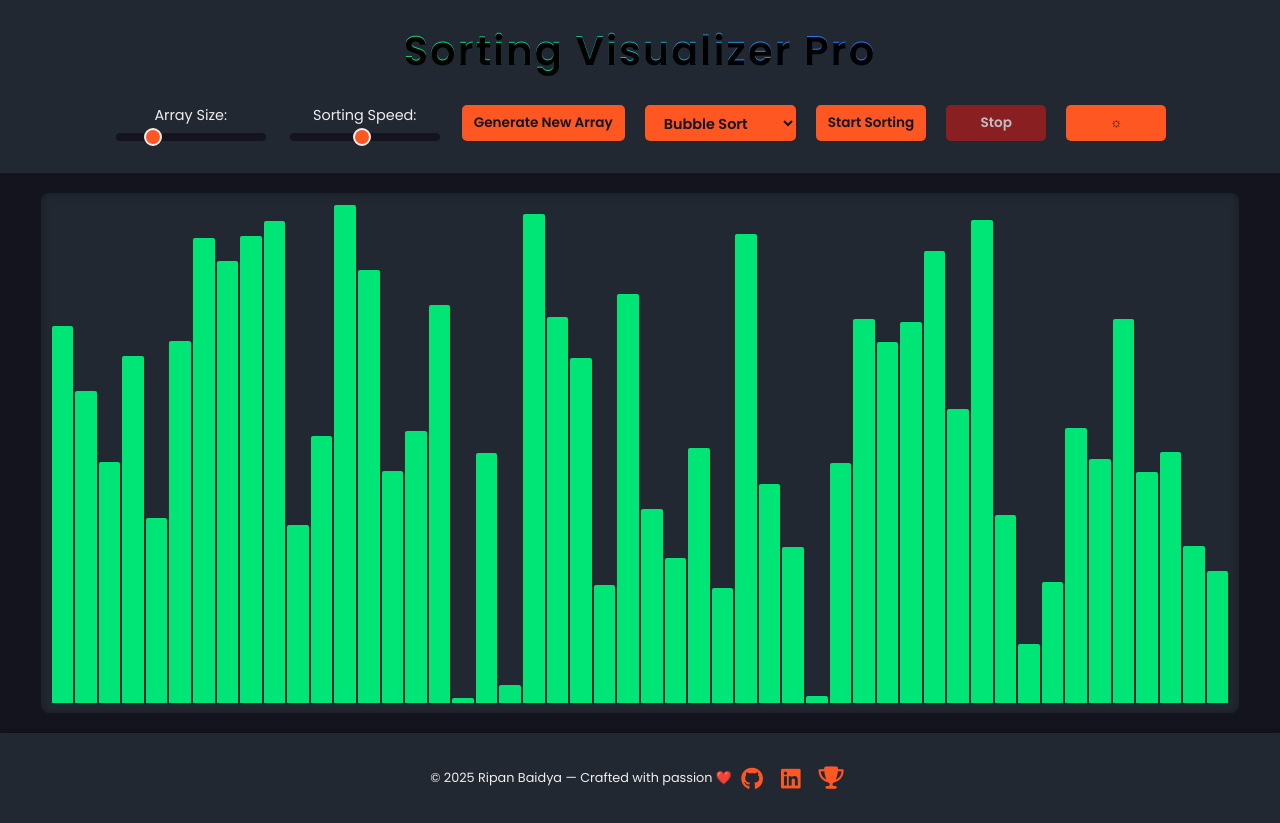
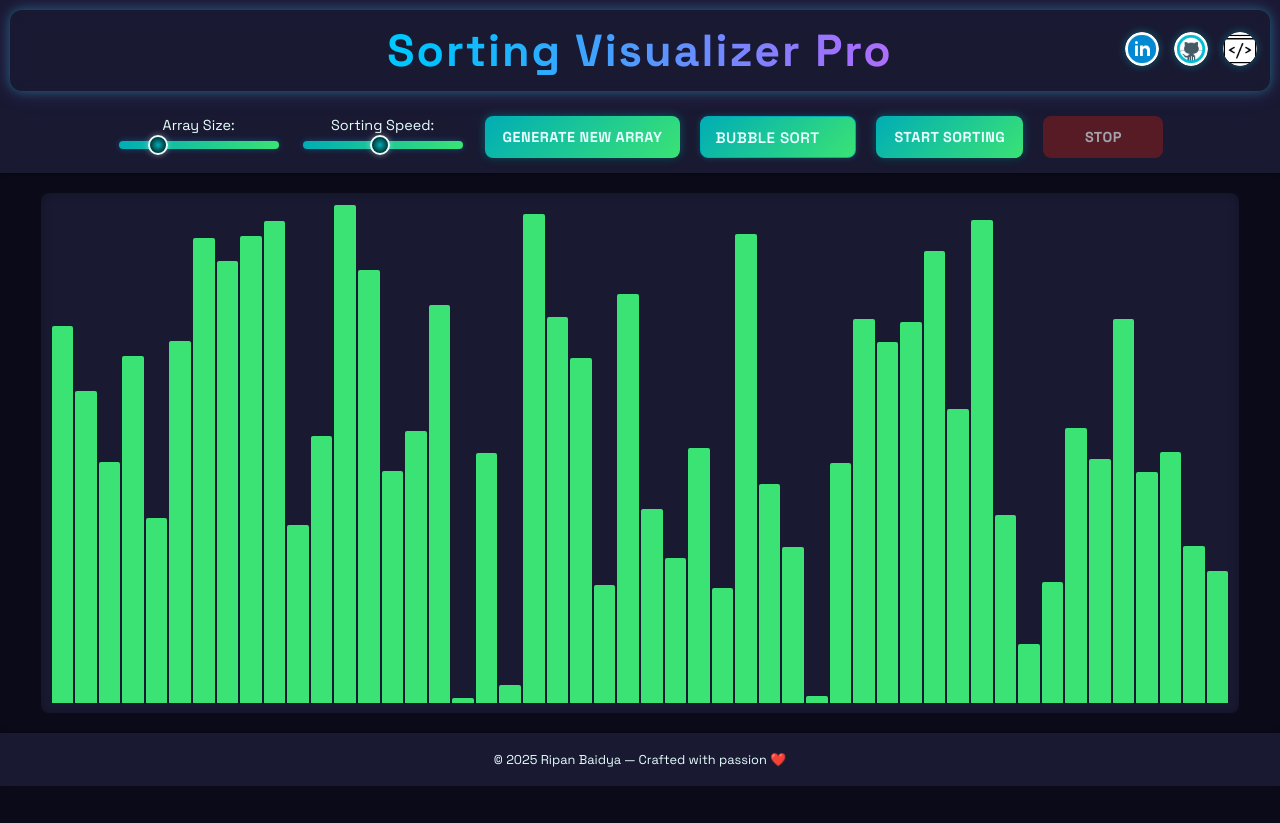
Before and after one commit to baidya-ripan-024/sorting-visualizer, a plain HTML site: page index.html in a window 1280 px wide. After the commit the page ends 800 px from the top, so only its background shows below. Drawn offline with Linux system fonts and the light colour scheme.

Commit message:
improved styles

```diff
--- a/index.html
+++ b/index.html
@@ -6,13 +6,25 @@
     <meta name="viewport" content="width=device-width, initial-scale=1.0">
     <title>Sorting Visualizer</title>
     <link rel="stylesheet" href="https://cdnjs.cloudflare.com/ajax/libs/font-awesome/6.5.0/css/all.min.css">
-    <link href="https://fonts.googleapis.com/css2?family=Poppins:wght@400;600&display=swap" rel="stylesheet">
-    <link rel="icon" href="sort-favicon.png" type="image/png">
+    <link href="https://fonts.googleapis.com/css2?family=Space+Grotesk:wght@400;600;700&display=swap" rel="stylesheet">
+    <link rel="icon" href="images/favicon.png" type="image/png">
     <link rel="stylesheet" href="styles.css">
 </head>
 
 <body>
     <header>
+        <div class="social-icons">
+            <a href="https://www.linkedin.com/in/ripanb24" target="_blank" class="icon">
+                <img src="images/icons8-linkedin.gif" alt="LinkedIn" />
+            </a>
+            <a href="https://github.com/baidya-ripan-024" target="_blank" class="icon">
+                <img src="images/icons8-github.gif" alt="GitHub" />
+            </a>
+            <a href="https://leetcode.com/u/ryan024/" target="_blank" class="icon">
+                <img src="images/icons8-coding.gif" alt="LeetCode" />
+            </a>
+        </div>
+
         <h1>Sorting Visualizer Pro</h1>
         <nav class="controls">
             <div class="control-group">
@@ -41,11 +53,6 @@
             <button id="startSortBtn" class="control-btn">Start Sorting</button>
             <button id="stopSortBtn" class="control-btn">Stop</button>
 
-            <!-- Toggle dark mode -->
-            <button id="darkModeToggle" class="control-btn" aria-label="Toggle dark mode" title="Toggle dark mode">
-                &#x263C;
-                <span class="visually-hidden">Toggle dark mode</span>
-            </button>
         </nav>
     </header>
 
@@ -57,15 +64,6 @@
     <footer>
         <p>
             &copy; 2025 Ripan Baidya — Crafted with passion ❤️
-            <a href="https://github.com/baidya-ripan-024" target="_blank" rel="noopener" aria-label="GitHub">
-                <i class="fab fa-github"></i>
-            </a>
-            <a href="https://www.linkedin.com/in/ripanb24/" target="_blank" rel="noopener" aria-label="LinkedIn">
-                <i class="fab fa-linkedin"></i>
-            </a>
-            <a href="https://leetcode.com/u/ryan024/" target="_blank" rel="noopener" aria-label="LeetCode">
-                <i class="fas fa-trophy"></i>
-            </a>
         </p>
     </footer>
 
--- a/script.js
+++ b/script.js
@@ -1,4 +1,4 @@
-// DOM REFERENCES
+// dom elements
 const barsContainer = document.getElementById("bars-container");
 const newArrayBtn = document.getElementById("newArrayBtn");
 const arraySizeSlider = document.getElementById("arraySize");
@@ -10,11 +10,11 @@ const darkModeToggle = document.getElementById("darkModeToggle");
 const body = document.body;
 
 // global variables
-let array = [];                                 // underlying data
+let array = [];
 let arraySize = parseInt(arraySizeSlider.value, 10);
-let animationSpeedMs = 300 - parseInt(sortingSpeedSlider.value, 10); // higher slider → faster anim
-let isSorting = false;                              // flag to lock UI
-let stopSorting = false;                              // cooperative cancel flag
+let animationSpeedMs = 300 - parseInt(sortingSpeedSlider.value, 10);
+let isSorting = false;
+let stopSorting = false;
 
 // utility functions
 function disableControls() {
@@ -114,7 +114,7 @@ async function bubbleSort() {
     array = arr;
 }
 
-// SELECTION SORT
+// selection sort
 async function selectionSort() {
     const arr = [...array];
     const bars = document.querySelectorAll('.bar');
@@ -140,8 +140,7 @@ async function selectionSort() {
     array = arr;
 }
 
-// --------------------------------------------------
-// INSERTION SORT
+// insertion sort
 async function insertionSort() {
     const arr = [...array];
     const bars = document.querySelectorAll('.bar');
@@ -170,8 +169,7 @@ async function insertionSort() {
     array = arr;
 }
 
-// --------------------------------------------------
-// MERGE SORT
+// merge sort
 async function mergeSort() {
     const bars = document.querySelectorAll('.bar');
 
@@ -214,8 +212,7 @@ async function mergeSort() {
     await mergeRec(array, 0, array.length - 1);
 }
 
-// --------------------------------------------------
-// QUICK SORT
+// quick sort
 async function quickSortInitialCall() {
     await quickSort(array, 0, array.length - 1, document.querySelectorAll('.bar'));
 }
@@ -251,8 +248,7 @@ async function partition(arr, low, high, bars) {
     return i + 1;
 }
 
-// --------------------------------------------------
-// HEAP SORT
+// heap sort
 async function heapSort() {
     const arr = [...array];
     const bars = document.querySelectorAll('.bar');
@@ -283,8 +279,7 @@ async function heapify(arr, n, i, bars) {
     }
 }
 
-// --------------------------------------------------
-// EVENT BINDINGS
+// event binding
 // new array on load
 window.addEventListener('DOMContentLoaded', () => {
     // apply saved theme
@@ -319,9 +314,3 @@ startSortBtn.addEventListener('click', async () => {
     if (stopSorting) resetBarColors();
     enableControls();
 });
-
-darkModeToggle.addEventListener('click', () => {
-    body.classList.toggle('light-mode');
-    localStorage.setItem('theme', body.classList.contains('light-mode') ? 'light' : 'dark');
-    resetBarColors();
-});
--- a/styles.css
+++ b/styles.css
@@ -1,15 +1,16 @@
 /* --- CSS Styling --- */
 :root {
-    --primary-bg: rgb(20, 20, 31);           /* Deep indigo */
-    --secondary-bg: rgb(34, 40, 49);         /* Charcoal blue */
-    --text-color: rgb(238, 238, 238);        /* Soft white */
-    --accent-color: rgb(255, 87, 34);        /* Vivid orange for buttons */
-    --bar-color: rgb(0, 230, 118);           /* Bright green for default bars */
-    --bar-compare-color: rgb(255, 234, 0);   /* Vivid yellow for comparisons */
-    --bar-swap-color: rgb(41, 121, 255);     /* Bright blue for swaps */
-    --bar-sorted-color: rgb(156, 39, 176);   /* Vivid purple for sorted bars */
-    --bar-pivot-color: rgb(255, 23, 68);     /* Neon pink-red for pivots */
-    --stop-color: rgb(229, 57, 53);          /* Strong red for stop button */
+    --primary-bg: rgb(10, 10, 25);              /* Midnight Navy - deep but clean */
+    --secondary-bg: rgb(25, 25, 50);            /* Slate Blue - subtle contrast */
+    --text-color: rgb(230, 255, 255);           /* Light Cyan - clear on dark bg */
+
+    --accent-color: rgb(0, 173, 181);           /* Teal Glow - for buttons & highlights */
+    --bar-color: rgb(58, 227, 116);             /* Neon Green - base bar color */
+    --bar-compare-color: rgb(255, 202, 58);     /* Amber Yellow - comparing bars */
+    --bar-swap-color: rgb(255, 94, 98);         /* Coral Red - swapping effect */
+    --bar-sorted-color: rgb(123, 104, 238);     /* Soft Purple - sorted bars */
+    --bar-pivot-color: rgb(255, 112, 255);      /* Electric Pink - pivot bar */
+    --stop-color: rgb(255, 61, 103);
 }
 
 body {
@@ -20,39 +21,81 @@ body {
     padding: 0;
     display: flex;
     flex-direction: column;
-    min-height: 100vh;
+    min-height: 90vh;
 }
 
 header {
     background-color: var(--secondary-bg);
-    padding: 20px;
+    padding: 10px;
     box-shadow: 0 2px 5px rgba(0, 0, 0, 0.2);
     text-align: center;
+    position: relative;
+}
+
+.social-icons {
+    position: absolute;
+    top: 32px;
+    right: 23px;
+    display: flex;
+    gap: 15px;
+    z-index: 100;
+}
+
+.social-icons .icon {
+    width: 34px;
+    height: 34px;
+    border-radius: 50%;
+    overflow: hidden;
+    box-shadow: 0 0 8px rgba(0, 255, 255, 0.3);
+    transition: transform 0.2s ease, box-shadow 0.2s ease;
+}
+
+.social-icons .icon img {
+    width: 100%;
+    height: 100%;
+    object-fit: cover;
+    border-radius: 50%;
+}
+
+.social-icons .icon:hover {
+    transform: scale(1.1);
+    box-shadow: 0 0 12px rgba(0, 255, 255, 0.5);
 }
 
 h1 {
-    margin-bottom: 15px;
-    margin-top: 0;
-    font-size: 2.5rem;
+    margin: 0 0 20px;
+    font-size: 2.8rem;
+    font-weight: 700;
     letter-spacing: 2px;
-    font-weight: 700;
-    background: linear-gradient(90deg, #ff9800, #00e676, #2979ff, #d500f9);
+    text-align: center;
+
+    background: linear-gradient(90deg, #00fff7, #00c3ff, #a36fff, #ff6ec4);
+    background-clip: text;
     -webkit-background-clip: text;
+    color: transparent;
     -webkit-text-fill-color: transparent;
-    background-clip: text;
-    text-shadow: 0 1px 0 #000;
-    transition: transform 0.3s ease, filter 0.3s ease;
+
+    padding: 12px 24px;
+    border-radius: 12px;
+    backdrop-filter: blur(6px);
+    -webkit-backdrop-filter: blur(6px);
+    box-shadow: 0 0 12px rgba(0, 255, 255, 0.3),
+                0 0 24px rgba(163, 111, 255, 0.2);
+    transition: transform 0.3s ease, box-shadow 0.3s ease;
+    cursor: pointer;
 }
 
 h1:hover {
-    transform: scale(1.05); /* subtle zoom effect */
-    filter: brightness(1.2); /* make the gradient pop */
-    text-shadow: 0 2px 0 #000; /* deeper shadow on hover */
+    transform: scale(1.01);
+    box-shadow: 0 0 20px rgba(0, 255, 255, 0.6),
+                0 0 40px rgba(163, 111, 255, 0.4);
 }
 
 
+
+
 body, h1, h2, h3, h4, h5, h6, button, input, label, p, select {
-    font-family: 'Poppins', Arial, sans-serif;
+    font-family: 'Space Grotesk', Arial, sans-serif;
 }
 
 .controls {
@@ -60,7 +103,7 @@ body, h1, h2, h3, h4, h5, h6, button, input, label, p, select {
     flex-wrap: wrap;
     justify-content: center;
     gap: 20px;
-    padding: 10px 0;
+    padding: 5px 0;
 }
 
 .control-group {
@@ -74,80 +117,128 @@ body, h1, h2, h3, h4, h5, h6, button, input, label, p, select {
     font-size: 0.9em;
 }
 
-/* Range sliders */
+
 input[type="range"] {
-    width: 150px;
+    width: 160px;
+    height: 8px;
     appearance: none;
-    height: 8px;
-    background: var(--primary-bg);
+    background: linear-gradient(to right, var(--accent-color), var(--bar-color));
+    border-radius: 5px;
     outline: none;
-    border-radius: 5px;
     cursor: pointer;
-    transition: opacity 0.2s;
+    transition: box-shadow 0.2s ease, background 0.3s ease;
+    box-shadow: 0 0 6px rgba(0, 200, 255, 0.3);
 }
 
+input[type="range"]:hover {
+    box-shadow: 0 0 10px rgba(0, 255, 255, 0.5);
+}
+
+input[type="range"]:focus {
+    box-shadow: 0 0 12px rgba(0, 200, 255, 0.7);
+}
+
+/* WebKit-based browsers (Chrome, Edge, Safari) */
 input[type="range"]::-webkit-slider-thumb {
     -webkit-appearance: none;
     appearance: none;
-    width: 18px;
-    height: 18px;
-    background: var(--accent-color);
+    width: 20px;
+    height: 20px;
+    background: radial-gradient(circle at center, var(--accent-color), #000);
+    border: 2px solid var(--text-color);
     border-radius: 50%;
     cursor: grab;
-    border: 2px solid var(--text-color);
+    box-shadow: 0 0 6px rgba(255, 255, 255, 0.4);
+    transition: transform 0.2s ease, box-shadow 0.2s ease;
 }
 
-/* Buttons */
+input[type="range"]::-webkit-slider-thumb:hover {
+    transform: scale(1.1);
+    box-shadow: 0 0 10px rgba(0, 255, 255, 0.6);
+}
+
+/* Firefox */
+input[type="range"]::-moz-range-thumb {
+    width: 20px;
+    height: 20px;
+    background: radial-gradient(circle at center, var(--accent-color), #000);
+    border: 2px solid var(--text-color);
+    border-radius: 50%;
+    cursor: grab;
+    box-shadow: 0 0 6px rgba(255, 255, 255, 0.4);
+    transition: transform 0.2s ease, box-shadow 0.2s ease;
+}
+
+input[type="range"]::-moz-range-thumb:hover {
+    transform: scale(1.1);
+    box-shadow: 0 0 10px rgba(0, 255, 255, 0.6);
+}
+
+
+/* General Buttons */
 .control-btn,
 .sort-btn {
-  background-color: var(--accent-color);
-  color: var(--primary-bg);
-  border: none;
-  padding: 6px 12px; /* Reduced padding */
-  border-radius: 5px;
-  cursor: pointer;
-  font-size: 0.85em; /* Slightly smaller text */
-  font-weight: 600;
-  transition: background-color 0.3s ease, transform 0.1s ease;
-  min-width: 100px; /* Optional: for uniform width */
-  height: 36px;      /* Optional: consistent height */
+    background: linear-gradient(135deg, var(--accent-color), var(--bar-color));
+    color: var(--text-color);
+    border: none;
+    padding: 10px 18px;
+    border-radius: 8px;
+    font-size: 0.9em;
+    font-weight: 700;
+    cursor: pointer;
+    min-width: 120px;
+    height: 42px;
+    text-transform: uppercase;
+    letter-spacing: 0.5px;
+    transition: transform 0.2s ease, box-shadow 0.3s ease, background 0.4s ease;
+    box-shadow: 0 0 10px rgba(0, 255, 255, 0.3),
+                0 4px 6px rgba(0, 0, 0, 0.3);
 }
 
-/* Stop button */
-#stopSortBtn {
-    background-color: var(--stop-color);
-    color: white;
-    font-weight: bold;
-}
-
-#stopSortBtn:hover {
-    background-color: #ff0000;
-}
-
-/* Button states */
 .control-btn:hover,
 .sort-btn:hover {
-    background-color: #4da6df;
     transform: translateY(-2px);
+    box-shadow: 0 0 15px rgba(0, 255, 255, 0.5),
+                0 6px 10px rgba(0, 0, 0, 0.4);
 }
 
 .control-btn:active,
 .sort-btn:active {
     transform: translateY(0);
+    box-shadow: 0 0 8px rgba(0, 255, 255, 0.4),
+                0 2px 4px rgba(0, 0, 0, 0.2);
 }
 
 .control-btn:disabled,
 .sort-btn:disabled {
-    background-color: #888;
+    background: #555;
     cursor: not-allowed;
-    opacity: 0.7;
+    opacity: 0.6;
+    box-shadow: none;
+}
+
+/* Special: Stop Button */
+#stopSortBtn {
+    background: linear-gradient(135deg, var(--stop-color), #a30000);
+    color: white;
+    font-weight: 800;
+    box-shadow: 0 0 10px rgba(255, 50, 50, 0.4);
+    transition: background 0.3s ease, transform 0.2s ease;
+}
+
+#stopSortBtn:hover {
+    background: linear-gradient(135deg, #ff0000, #a30000);
+    transform: scale(1.05);
+    box-shadow: 0 0 16px rgba(255, 0, 0, 0.5);
 }
 
 #stopSortBtn:disabled {
-    background-color: #b71c1c;
+    background: #7f1d1d;
     cursor: not-allowed;
-    opacity: 0.7;
+    opacity: 0.6;
+    box-shadow: none;
 }
+
 
 /* Main visualization area */
 main.visualizer-container {
@@ -187,7 +278,7 @@ footer {
     background-color: var(--secondary-bg);
     color: var(--text-color);
     text-align: center;
-    padding: 15px;
+    padding: 5px;
     font-size: 0.8em;
     box-shadow: 0 -2px 5px rgba(0, 0, 0, 0.2);
     margin-top: auto;
@@ -219,69 +310,29 @@ footer {
     }
 }
 
-/* Light Mode Support */
-body.light-mode {
-    --primary-bg: #f1f3f5;
-    --secondary-bg: #ffffff;
-    --text-color: #495057;
-    --accent-color: #4dabf7;
-    --bar-color: #4dabf7;
-    --bar-compare-color: #ffa8a8;
-    --bar-swap-color: #69e57b;
-    --bar-sorted-color: #62b6f7;
-    --bar-pivot-color: #a58af6;
-    --stop-color: #fa5252;
-}
-
-/* Toggle dark mode visually-hidden support */
-.visually-hidden {
-    position: absolute;
-    width: 1px;
-    height: 1px;
-    padding: 0;
-    margin: -1px;
-    overflow: hidden;
-    clip: rect(0, 0, 0, 0);
-    border: 0;
-}
-
-/* Social icons */
-footer a {
-    color: var(--accent-color);
-    margin: 0 6px;
-    font-size: 1.4rem;
-    transition: color 0.2s, transform 0.2s;
-    vertical-align: middle;
-    text-decoration: none;
-}
-
-footer a:hover,
-footer a:focus {
-    color: var(--bar-color);
-    transform: scale(1.2);
-}
-
-footer i.fab {
-    vertical-align: middle;
-}
-
-/* Dropdown styling */
 select.control-btn {
-    background-color: var(--accent-color);
-    color: var(--primary-bg);
-    border: none;
-    padding: 10px 15px;
-    border-radius: 5px;
+    background-color: var(--secondary-bg);
+    color: var(--text-color);
+    border: 1px solid var(--accent-color);
+    padding: 10px 14px;
+    border-radius: 8px;
+    font-size: 0.95em;
+    font-weight: 600;
     cursor: pointer;
-    font-size: 0.9em;
-    font-weight: bold;
-    transition: background-color 0.3s ease, transform 0.1s ease;
+    appearance: none;
+    height: 42px;
+    min-width: 140px;
+    box-shadow: 0 0 6px rgba(0, 255, 255, 0.2);
+    transition: all 0.2s ease-in-out;
 }
 
 select.control-btn:hover {
-    background-color: #4da6df;
+    background-color: var(--primary-bg);
+    box-shadow: 0 0 10px rgba(0, 255, 255, 0.3);
 }
 
 select.control-btn:focus {
-    outline: 2px solid var(--bar-swap-color);
+    outline: none;
+    border-color: var(--bar-swap-color);
+    box-shadow: 0 0 12px rgba(66, 165, 245, 0.5);
 }
```
